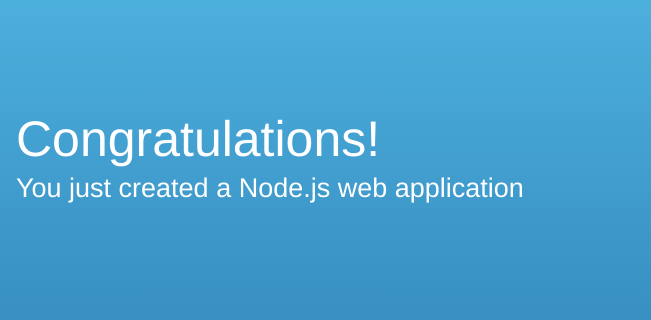
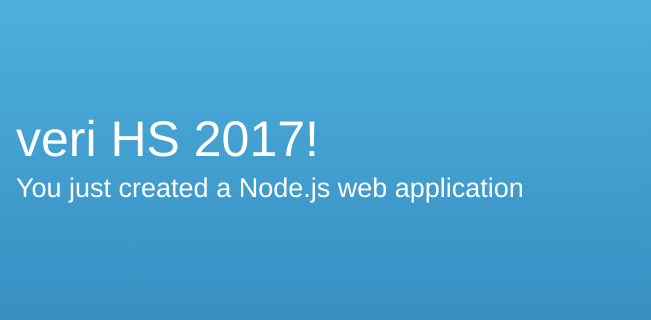
Before and after one commit to schoeggel/veri, a website: page public/index.html in a window 1280 px wide. Shown: the part 171-491 px from the top of the page, 629-1280 px from the left. Drawn offline with Linux system fonts and the light colour scheme.

Commit message:
html test

```diff
--- a/public/index.html
+++ b/public/index.html
@@ -58,7 +58,7 @@
         <div class="message">
             <a class="twitter-link" href="http://twitter.com/home/?status=I%20created%20a%20project%20with%20AWS%20CodeStar!%20%23AWS%20%23AWSCodeStar%20https%3A%2F%2Faws.amazon.com%2Fcodestar"><img src="img/tweet.svg" /></a>
             <div class="text">
-                <h1>Congratulations!</h1>
+                <h1>veri HS 2017!</h1>
                 <h2>You just created a Node.js web application</h2>
             </div>
         </div>
```
